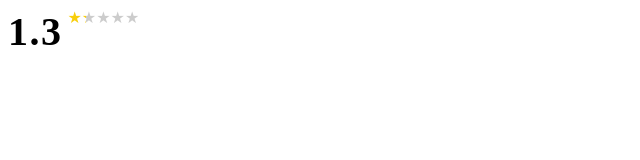
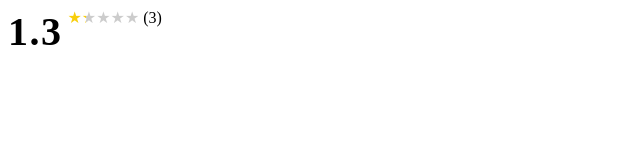
Before and after one commit to shelleychenn/Greenfield-Blazar, a React app: page / in a window 1280 px wide. Shown: the top 160 px of the page, without its empty margins (0-640 px from the left). Built offline with nearby package versions, Linux system fonts and the light colour scheme; the HTML template or start-up script is replaced by a standard one.

Commit message:
Refactor file structure to make it more organized

```diff
--- a/client/src/components/RatingsAndReviews.jsx
+++ b/client/src/components/RatingsAndReviews.jsx
@@ -1,31 +1,19 @@
 import React, { Component } from 'react';
-import RatingSummary from './RatingsAndReviewsComponents/RatingSummary.jsx';
+import ReviewBreakdown from './RatingsAndReviewsComponents/ReviewBreakdown.jsx';
 
 class RatingsAndReviews extends Component {
   constructor(props) {
     super(props);
     this.state = {};
-    this.getAverageRating = this.getAverageRating.bind(this);
-  }
-
-  getAverageRating(ratings) {
-    let sum = 0;
-    let counts = Object.keys(ratings).length;
-    for (let key in ratings) {
-      sum += ratings[key];
-    }
-    return Math.round((sum / counts) * 10) / 10;
   }
 
   render() {
     return (
       <div className="ratings-and-reviews-container">
-        {/* ReviewList goes here */}
-        <RatingSummary
-          averageRating={this.getAverageRating(
-            this.props.reviewsMetaData.ratings
-          )}
-        />
+        {/* Left side: ReviewBreakdown goes here */}
+        <ReviewBreakdown reviewsMetaData={this.props.reviewsMetaData} />
+
+        {/* Right side: ReviewList goes here */}
       </div>
     );
   }
--- a/client/src/components/RatingsAndReviewsComponents/RatingSummary.jsx
+++ b/client/src/components/RatingsAndReviewsComponents/RatingSummary.jsx
@@ -1,14 +1,14 @@
 import React from 'react';
 import StarRating from '../StarRating.jsx';
 
-const RatingSummary = ({ averageRating }) => {
+const RatingSummary = ({ averageRating, reviewCounts }) => {
   return (
     <div className="rating-summary">
       <div className="rating-average">
         <h1>{averageRating}</h1>
       </div>
       <div className="rating-average-stars">
-        <StarRating value={averageRating} />
+        <StarRating value={averageRating} /> ({reviewCounts})
       </div>
     </div>
   );
--- /dev/null
+++ b/client/src/components/RatingsAndReviewsComponents/ReviewBreakdown.jsx
@@ -0,0 +1,33 @@
+import React, { Component } from 'react';
+import RatingSummary from './RatingSummary.jsx';
+
+class ReviewBreakdown extends Component {
+  constructor(props) {
+    super(props);
+    this.getAverageRating = this.getAverageRating.bind(this);
+  }
+
+  getAverageRating(ratings) {
+    let sum = 0;
+    let counts = Object.keys(ratings).length;
+    for (let key in ratings) {
+      sum += ratings[key];
+    }
+    return Math.round((sum / counts) * 10) / 10;
+  }
+
+  render() {
+    return (
+      <div className="review-breakdown">
+        <RatingSummary
+          averageRating={this.getAverageRating(
+            this.props.reviewsMetaData.ratings
+          )}
+          reviewCounts={Object.keys(this.props.reviewsMetaData.ratings).length}
+        />
+      </div>
+    );
+  }
+}
+
+export default ReviewBreakdown;
```
